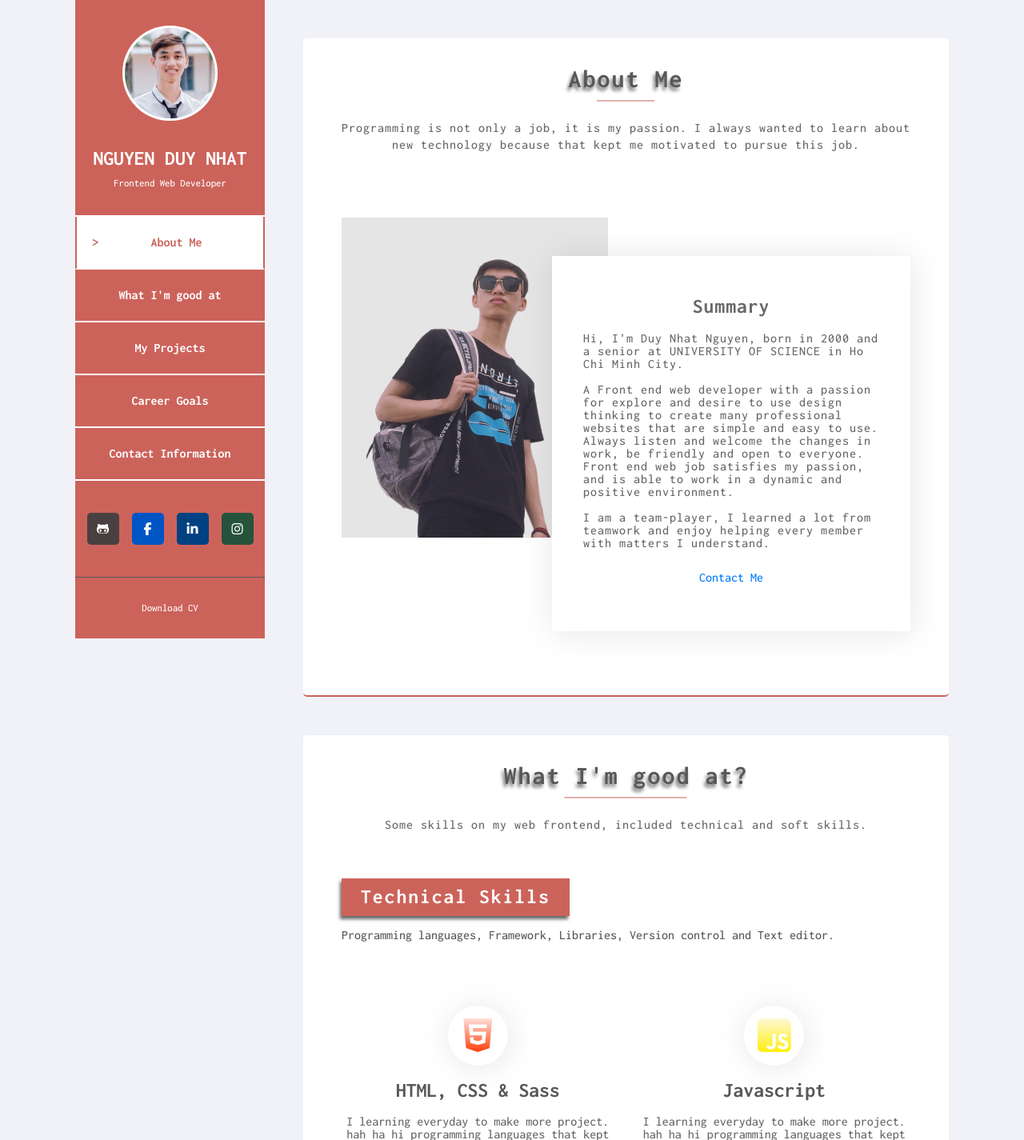
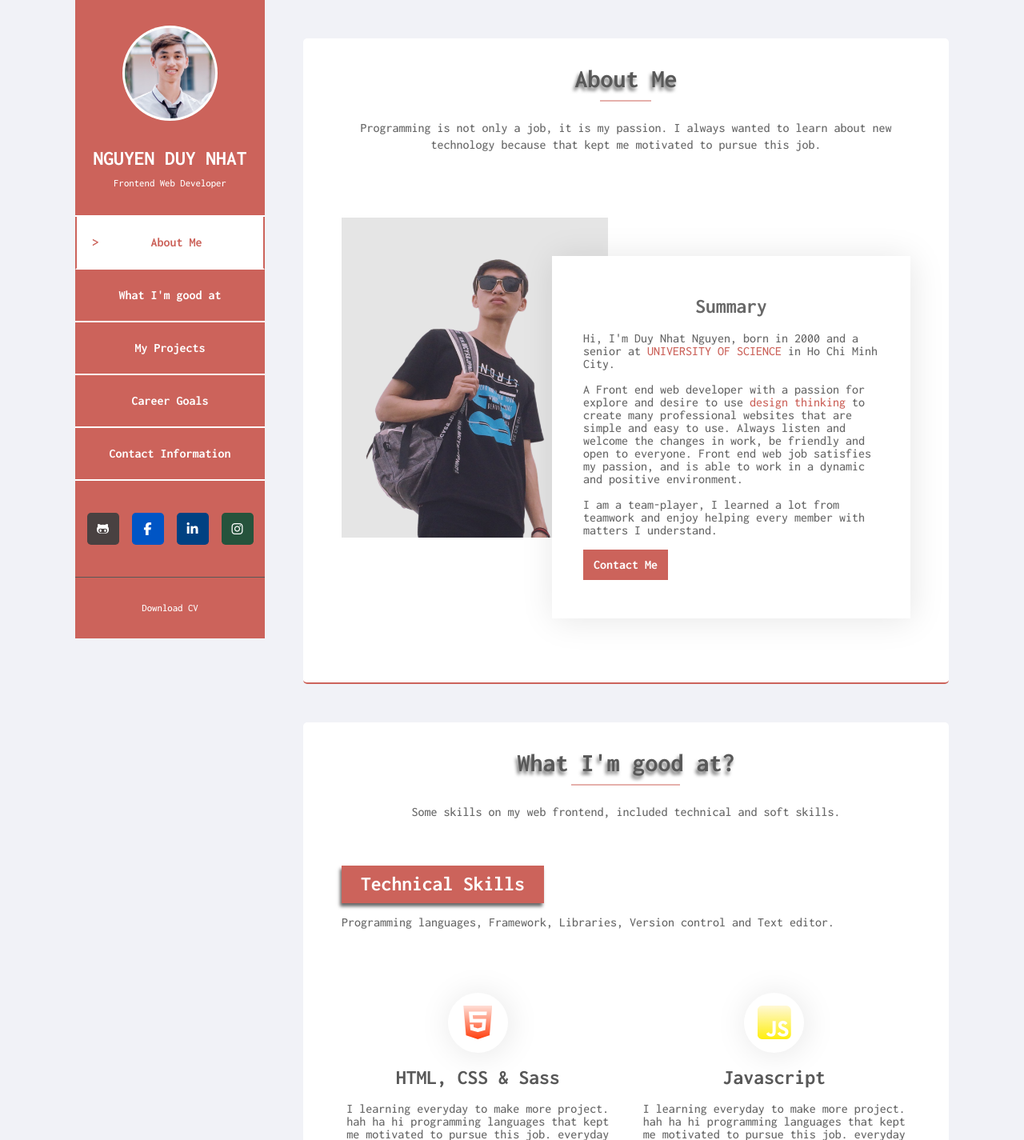
Before and after one commit to duynhat369/portfolio, a PHP site: page / in a window 1280 px wide. Shown: the top 1425 px of the page at 80% size. Run offline with PHP 8.4, Linux system fonts and the light colour scheme; some libraries are stand-ins or nearby versions.

Commit message:
public items

```diff
--- a/public/css/style.css
+++ b/public/css/style.css
@@ -228,16 +228,17 @@ small {
   position: absolute;
 }
 
-.btn-style {
-  margin: 1rem 0;
-  padding: 0.5rem 1rem;
+.fill-btn {
   background-color: #cc635b;
   color: white;
   transition: 0.5s ease;
   font-weight: 700;
+  border-radius: 0;
 }
-.btn-style:hover {
-  opacity: 0.8;
+.fill-btn:hover {
+  background-color: white;
+  color: #cc635b;
+  border: 1px solid #cc635b;
 }
 
 .bold-text,
@@ -253,31 +254,15 @@ h1 {
   color: white;
 }
 
-.html-content,
-.javascript-content,
-.bootstrap-content,
-.react-content,
-.sass-content,
-.github-content,
-.softSkills-heading-des,
-.technicalSkills-heading-des,
-.contact-info-item,
-.languages-content__detail,
-.sports-content__detail,
-.teamwork-content__detail,
-.creativity-content__detail {
-  color: #585858;
-}
-
 .about-heading-des,
 .about-content-text__heading,
 .about-content-text__des,
 .skills-heading-des,
 .projects-heading-des,
 .goals-heading-des,
-.contact-heading-des {
+.contact-heading-des,
+.technicalSkills-heading-des {
   color: #686868;
-  letter-spacing: 1px;
 }
 
 .about-heading,
@@ -308,7 +293,6 @@ h1 {
 .goals-heading-text,
 .contact-heading-text {
   color: #585858;
-  letter-spacing: 2px;
   text-align: center;
   position: relative;
 }
@@ -338,9 +322,8 @@ section {
 .softSkills-heading-text {
   display: inline-block;
   background-color: #cc635b;
-  color: #f1f2f7;
+  color: white;
   box-shadow: -2px 4px 4px #686868;
-  letter-spacing: 2px;
 }
 
 .navigator {
@@ -495,6 +478,9 @@ section {
   flex-wrap: nowrap;
 }
 
+.about-heading-des::before {
+  content: "";
+}
 .about-summary-image {
   width: 45%;
   height: 400px;
@@ -515,21 +501,13 @@ section {
   top: 3rem;
   background: white;
 }
-.about-summary .about-content-text__des {
-  letter-spacing: 1px;
+.about-summary .about-content-text__des .textColor {
+  color: #cc635b;
+}
+.about-summary .about-content-text__button {
+  width: 100%;
 }
 
-.skills .technicalSkills-heading-text {
-  background-color: #cc635b;
-  color: white;
-}
-.skills .softSkills-heading-text {
-  background-color: #cc635b;
-  color: white;
-}
-.skills .softSkills-content {
-  background-color: #cc635b;
-}
 .skills .skill-content {
   display: flex;
   flex-flow: column;
@@ -595,7 +573,7 @@ section {
   -webkit-text-fill-color: transparent;
 }
 .skills .skill-content .teamwork i {
-  background: -webkit-linear-gradient(rgba(132, 0, 255, 0.1), #8400ff);
+  background: -webkit-linear-gradient(rgba(255, 51, 0, 0.1), #ff3300);
   -webkit-background-clip: text;
   -webkit-text-fill-color: transparent;
 }
@@ -612,7 +590,6 @@ section {
   width: calc(100% - 100px);
   float: right;
   color: #686868;
-  letter-spacing: 1px;
 }
 .goals .goals-item .goal-content {
   border: 1px solid #f1f2f7;
```
Also changed, not shown: 1 other file.
